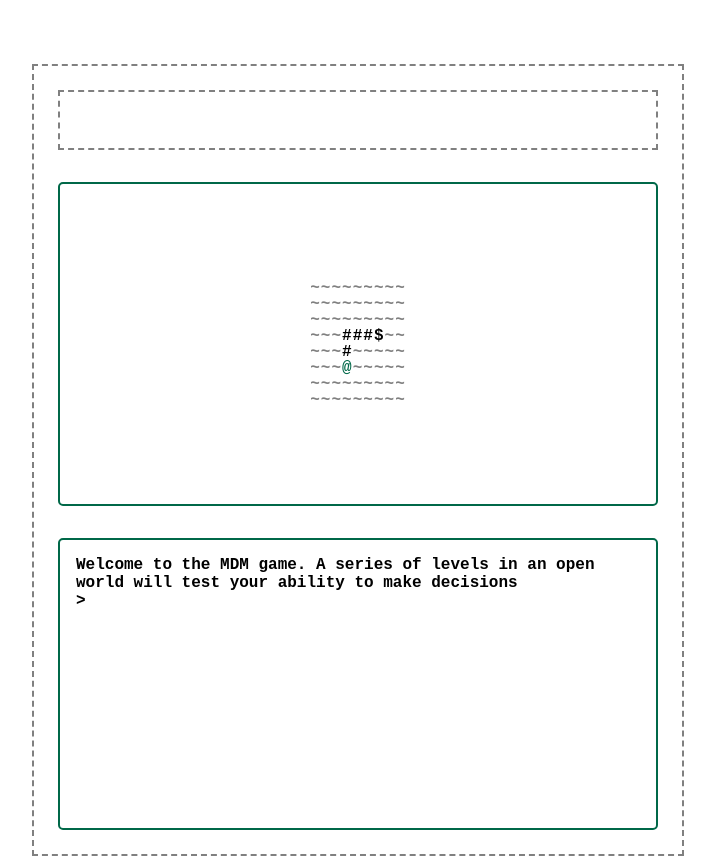
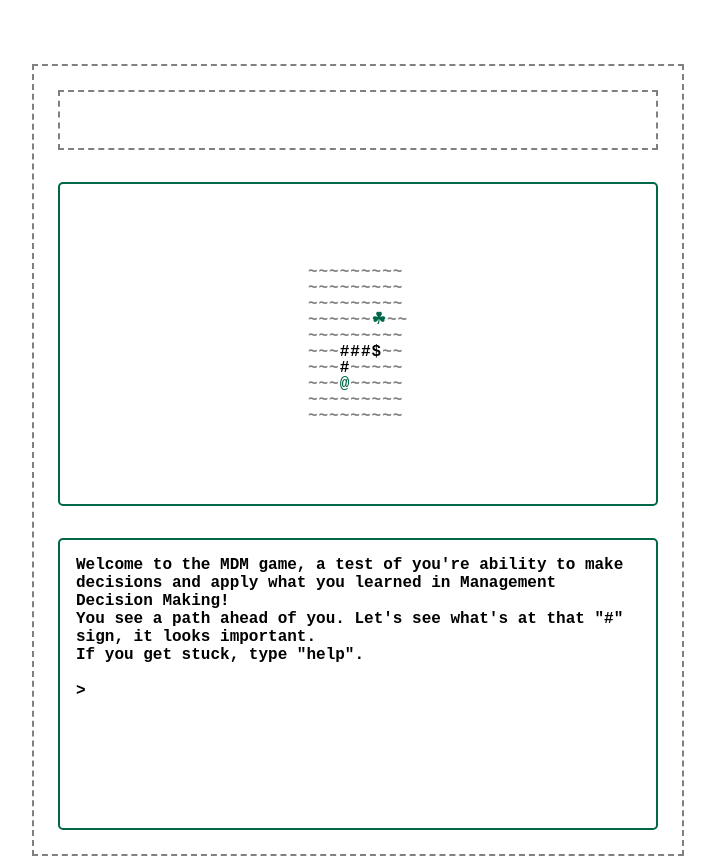
Before and after one commit to nicholasbern/making-business-decisions-game, a React (Create React App) app: page / in a window 1280 px wide. Shown: the whole page, without its empty margins (282-997 px from the left). Built offline with nearby package versions, Linux system fonts and the light colour scheme.

Commit message:
Get to working state

```diff
--- a/src/app/constants.tsx
+++ b/src/app/constants.tsx
@@ -22,6 +22,7 @@ const invisibleTile = {type: 'invisible', ascii: '~', color: 'white'} // TODO: u
 const emptyTile: Tile = {type: 'empty', ascii: '~', color: 'grey'}
 const roadTile: RoadTile = {type: 'road', ascii: '#', color: 'black', available: false}
 const challengeTile: ChallengeTile = {type: 'challenge', ascii: '$', color: 'black', challenge: 0}
+const endTile: Tile = {type: 'challenge', ascii: '\u2618', color: '#006848'}
 const heroTile: Tile = {type: 'hero', ascii: '@', color: '#006848'}
 
 export interface PositionTile {
@@ -31,12 +32,13 @@ export interface PositionTile {
 
 // TODO: move this around
 const mapLevel1: PositionTile[] = [
-    {position: [0, 0], tile: roadTile},
+    {position: [0, 0], tile: {...roadTile, ascii: "I"}},
     {position: [-1, 0], tile: roadTile},
     {position: [-2, 0], tile: roadTile},
     {position: [-2, 1], tile: roadTile},
     {position: [-2, 2], tile: roadTile},
     {position: [-2, 3], tile: challengeTile},
+    {position: [-4, 3], tile: endTile},
 ];
 
 const mapLevel2: PositionTile[] = [
@@ -68,21 +70,60 @@ const mapLevel4: PositionTile[] = [
 const mapLevel5: PositionTile[] = [
     {position: [3, 6], tile: roadTile},
     {position: [2, 6], tile: roadTile},
-    {position: [1, 6], tile: roadTile},
-    {position: [1, 7], tile: roadTile},
-    {position: [1, 8], tile: roadTile},
-    {position: [1, 9], tile: challengeTile},
+    {position: [2, 5], tile: roadTile},
+    {position: [2, 4], tile: roadTile},
+    {position: [2, 3], tile: challengeTile},
 ];
 
-// TODO: fix this
 const mapLevel6: PositionTile[] = [
-    {position: [0, 9], tile: challengeTile},
+    {position: [2, 2], tile: roadTile},
+    {position: [2, 1], tile: roadTile},
+    {position: [2, 0], tile: roadTile},
+    {position: [2, -1], tile: roadTile},
+    {position: [3, -1], tile: roadTile},
+    {position: [4, -1], tile: roadTile},
+    {position: [5, -1], tile: challengeTile},
 ];
 
+const mapLevel7: PositionTile[] = [
+    {position: [5, -2], tile: roadTile},
+    {position: [5, -3], tile: roadTile},
+    {position: [5, -4], tile: roadTile},
+    {position: [4, -4], tile: roadTile},
+    {position: [3, -4], tile: roadTile},
+    {position: [2, -4], tile: roadTile},
+    {position: [1, -4], tile: challengeTile},
+];
 
+const mapLevel8: PositionTile[] = [
+    {position: [0, -4], tile: roadTile},
+    {position: [-1, -4], tile: roadTile},
+    {position: [-2, -4], tile: roadTile},
+    {position: [-3, -4], tile: roadTile},
+    {position: [-4, -4], tile: roadTile},
+    {position: [-4, -3], tile: roadTile},
+    {position: [-4, -2], tile: challengeTile}
+]
+
+const mapLevel9: PositionTile[] = [
+    {position: [-4, -1], tile: roadTile},
+    {position: [-4, 0], tile: roadTile},
+    {position: [-4, 1], tile: roadTile},
+    {position: [-4, 2], tile: roadTile}
+];
 
 // TODO: figure out a better way to do this
-const maps = [mapLevel1, mapLevel2, mapLevel3, mapLevel4, mapLevel5, ];
+const maps = [
+    mapLevel1,
+    mapLevel2,
+    mapLevel3,
+    mapLevel4,
+    mapLevel5,
+    mapLevel6,
+    mapLevel7,
+    mapLevel8,
+    mapLevel9
+];
 
 const MapVision = 3;
 
@@ -108,6 +149,10 @@ const commands: {[key in EchoCommand]: JSX.Element} = {
 
 const TerminalPrompt = '>';
 
-const IntroMessage = ["Welcome to the MDM game. A series of levels in an open world will test your ability to make decisions"];
+const IntroMessage = [
+    "Welcome to the MDM game, a test of you're ability to make decisions and apply what you learned in Management Decision Making!",
+    "You see a path ahead of you. Let's see what's at that \"#\" sign, it looks important.",
+    "If you get stuck, type \"help\". \n "
+];
 
 export {emptyTile, roadTile, challengeTile, heroTile, TerminalPrompt, maps, MapVision, IntroMessage}
--- a/src/app/levels.ts
+++ b/src/app/levels.ts
@@ -11,6 +11,36 @@ export interface LevelState {
 
 const errorLevelFunction = (input: string) => {
     return {completed: false, output: "ERROR, this shouldn't be showing up!!!"};
+}
+
+const styleLevelFunction0 = (input: string) => {
+    styleLevelState.activeFunction = styleLevelFunction1; // TODO: this seems bad
+    return {
+        completed: false,
+        output:
+"You've made it to the first decision point! \n\
+Before we start making actual decisions, it's important to understand how you make decisions. \
+What are three adjectives that describe how you naturally approach decisions? \n\
+Valid inputs include: 3 adjectives separated by commas."
+    }
+}
+
+const styleLevelFunction1 = (input: string) => {
+    styleLevelState.activeFunction = errorLevelFunction; // TODO: this seems bad
+    return {
+        completed: true,
+        output:
+"Got it! You are naturally " + input + " when you make decisions. \n\
+No wrong answers here. It's important to understand how you approach decisions so that you can \
+mitigate your biases. Emotions unavoidably inform what we choose and we need to be mindful lest they \
+overwhelm us. \n\
+You'll need to keep your impulses in mind for the next decisions! \n\
+Great job! \n\ "
+    }
+}
+
+const styleLevelState: LevelState = {
+    activeFunction: styleLevelFunction0
 }
 
 const probabilityLevelFunction0 = (input: string) => {
@@ -31,9 +61,9 @@ const probabilityLevelFunction1 = (input: string) => {
         completed: false,
         output:
 "You can: \n\
-  1. put in a 0.25 Euro for a stick of gum \n\
-  2. guess the machine is cheaper than usual \n\
-  3. guess the machine is more expensive than usual \n\
+  1. Put in a 0.25 Euro for a stick of gum \n\
+  2. Guess the machine is cheaper than usual \n\
+  3. Guess the machine is more expensive than usual \n\
 Valid inputs include: \"1\", \"2\", and \"3\""
     };
 }
@@ -54,7 +84,10 @@ const probabilityLevelFunction2 = (input: string) => {
         return {completed: false, output: "Oops! Do you need to buy more gum to figure out the answer? Try again!"};
     } else if (input === "3") {
         probabilityLevelState.activeFunction = errorLevelFunction; // TODO: this seems bad
-        return {completed: true, output: "That's correct, the machine only work 5% of the time, so that's some expensive gum. Great job!"};
+        return {completed: true, output:
+"That's correct, the machine only works 5% of the time, so that's some expensive gum. \n\
+Great job! \n "
+        };
     }
     return {completed: false, output: "Valid inputs include: \"1\", \"2\", and \"3\""};
 }
@@ -68,8 +101,8 @@ const jobOffersLevelFunction0 = (input: string) => {
     return {
         completed: false,
         output:
-"Congrats on your job offers! Don't get cocky! \
-Now it's time to choose and you reach out to some alums to get their perspective. \n\
+"Your gum-interrupted interviews went great and now you have some offers! But don't get cocky! \
+Now it's time to choose between them so you reach out to some alums to get their perspective. \n\
 To best evaluate your offers, which INSEAD alums should you talk to? \n\
 Press any key to continue..."
     }
@@ -94,8 +127,8 @@ const jobOffersLevelFunction2 = (input: string) => {
         return {
             completed: true,
             output:
-"That's a great choice and will help you eliminate selection bias by getting a ballanced overview. \n\
-Great job!"
+"That's a great choice and will help you eliminate selection bias by getting a balanced overview. \n\
+Great job! \n "
         };
     } else if (input === "1" || input === "2") {
         return {
@@ -113,14 +146,64 @@ const jobOffersLevelState: LevelState = {
     activeFunction: jobOffersLevelFunction0
 }
 
+const careerStartLevelFunction0 = (input: string) => {
+    careerStartLevelState.activeFunction = careerStartLevelFunction1; // TODO: this seems bad
+    return {
+        completed: false,
+        output:
+"One offer is from your dream firm. However, you've gotten kicked down to a junior level, \
+whereas your other offers were for more senior positions. HR assured you a stellar promotion path \
+so you won't be junior very long. What would you do in order to make a decision? \n\
+Press any key to continue: "
+    }
+}
+
+const careerStartLevelFunction1 = (input: string) => {
+    careerStartLevelState.activeFunction = careerStartLevelFunction2; // TODO: this seems bad
+    return {
+        completed: false,
+        output:
+"You can: \n\
+  1. Follow your dream. You came this far, one small obsticle shouldn't disuade you from the career path you envisioned \n\
+  2. Look at people with your experience who started around the same time and evaluate their growth. \n\
+Valid inputs include: \"1\" and \"2\"."
+    }
+}
+
+const careerStartLevelFunction2 = (input: string) => {
+    if (input === "2") {
+        careerStartLevelState.activeFunction = errorLevelFunction; // TODO: this seems bad
+        return {
+            completed: true,
+            output:
+"Good decision! You might think you're special, but you still need as much information as possible. \
+While it might make sense and be tempting to follow your dream, it is good to take a step back \
+and critically evaluate your options. \n\
+Great job! \n "
+        };
+    } else if (input === "1") {
+        return {
+            completed: false,
+            output:
+"It seems like you might be falling for confirmation bias. Do you have enough information to make that call? \n\
+Try again!"
+        };
+    }
+    return {completed: false, output: "Valid inputs include: \"1\" and \"2\"."};
+}
+
+const careerStartLevelState: LevelState = {
+    activeFunction: careerStartLevelFunction0
+}
+
 const workProjectLevelFunction0 = (input: string) => {
     workProjectLevelState.activeFunction = workProjectLevelFunction1; // TODO: this seems bad
     return {
         completed: false,
         output:
-"You receive an email from your director about bidding on a project in New York. \
-The project is complex and will most likely require people who have done similar projects before. \
-However, you never learned those techniques in your professional life. \n\
+"You've started your job and you receive an email from your director about a project in New York. \
+The work would be complex and likely require people who have done similar projects before. \
+You need experience, but this looks daunting. \n\
 Press any key to continue..."
     };
 }
@@ -130,10 +213,10 @@ const workProjectLevelFunction1 = (input: string) => {
     return {
         completed: false,
         output:
-"Do you think your technical skills would allow you to take on this project? \n\
+"Do you think your technical skills will allow you to take on this project? \n\
 You can tell your director: \n\
-  1. \"Yes\". You're sure you can understand these techniques on the spot. Also, your boss wants your team to look good this year, so you can help our team achieve the goal. \n\
-  2. \"I'm not sure\". You think you need to reevaluate a bit. Maybe you will ask someone who has done similar projects before. \n\
+  1. \"Yes\". You're sure you can get up to speed. Also, your boss has been pressuring your team to perform, so you need this one. \n\
+  2. \"I'm not sure\". You need to reevaluate a bit. Maybe you can ask someone who has done similar projects before. \n\
 Valid inputs include: \"1\" and \"2\"."
     };
 }
@@ -145,17 +228,16 @@ const workProjectLevelFunction2 = (input: string) => {
             completed: true,
             output:
 "Smart choice! You know that you don’t have enough skill, and allow yourself to accept the reality. \
-You may want to check with your team and boss to see whether they have equip with enough skills to complete the project. \n\
-Great job!"
+You may want to check with your team and boss to see whether they can support you to complete the project. \n\
+Great job! \n "
         };
     } else if (input === "1") {
         return {
             completed: false,
             output:
-"You are overconfident about your ability to make this judgment. \
-The organizational pressures give you motivation and courage. \
-You are likely to fail because the project requires people who have done similar projects. \
-You are possible at the \“2nd stage\” of the Dunning-Kruger effect. Your confidence does not imply your competency. \n\
+"You might be overconfident about your ability to make this judgment. \
+What advice would you give a friend? \
+It's possible you've fallen for the \“2nd stage\” of the Dunning-Kruger effect. \n\
 Try again!"
         };
     }
@@ -202,7 +284,7 @@ const diversityLevelFunction2 = (input: string) => {
             output:
 "Even though you don't have all the context, your background adds necessary counterpoint to the discussion. \
 Likewise, companies with diverse workplaces more successfully problem-solve, so 40% shouldn't be your ending point. \n\
-Great job!"
+Great job! \n "
         };
     } else if (input === "1") {
         return {
@@ -221,8 +303,44 @@ const diversitytLevelState: LevelState = {
     activeFunction: diversityLevelFunction0
 }
 
+const expertLevelFunction0 = (input: string) => {
+    expertLevelState.activeFunction = expertLevelFunction1; // TODO: this seems bad
+    return {
+        completed: false,
+        output:
+"What is the capital of Burkina Faso. That's it. That's the question. A client asked your team just to test you. \n\
+I know you don't know the answer. But someone on your team (i.e. in this room) does. \
+You need to figure out who quickly and drown out the fake experts before the client get's annoyed. \n\
+Ask around and NO CHEATING! \n\
+Valid inputs include: \"Ouagadougou\", \"Abuja\", and \"Conakry\"."
+    }
+}
+
+const expertLevelFunction1 = (input: string) => {
+    if (input === "ouagadougou") {
+        expertLevelState.activeFunction = errorLevelFunction; // TODO: this seems bad
+        return {
+            completed: true,
+            output:
+"Nice! You found the expect and drowned out the fakers. \n\
+Great job! \n "
+        }
+    } else {
+        return {
+            completed: false,
+            output:
+"Ouch, not only are client and the Burkinabè people upset, but it sounds like you fell for a fake expert. \n\
+Try again!"
+        }
+    }
+}
+
+const expertLevelState: LevelState = {
+    activeFunction: expertLevelFunction0
+}
+
 const commitmentLevelFunction0 = (input: string) => {
-    jobOffersLevelState.activeFunction = commitmentLevelFunction1; // TODO: this seems bad
+    commitmentLevelState.activeFunction = commitmentLevelFunction1; // TODO: this seems bad
     return {
         completed: false,
         output:
@@ -252,7 +370,7 @@ const commitmentLevelFunction2 = (input: string) => {
             completed: true,
             output:
 "This option avoids irrationally escalating your commitment and skips the tripwire your company put in place. \n\
-Great job!"
+Great job! \n\ "
         };
     } else if (input === "1") {
         return {
@@ -273,7 +391,8 @@ const endLevelFunction0 = (input: string) => {
     return {
         completed: false,
         output:
-"Congrats! Maybe you're ready to get out there and make some real decision!\n\
+"Congrats! You've made it to the end, which is... somewhere because Nicholas wanted to generate the map randomly so it could be anwhere. \n\
+You're ready to get out there and make some real decision! \n\
 Who knows, you might even make the right ones ;)"
     }
 }
@@ -283,10 +402,13 @@ const endLevelState: LevelState = {
 }
 
 const levels = [
+    styleLevelState,
     probabilityLevelState,
     jobOffersLevelState,
+    careerStartLevelState,
     workProjectLevelState,
     diversitytLevelState,
+    expertLevelState,
     commitmentLevelState,
     endLevelState
 ];
--- a/src/app/store.tsx
+++ b/src/app/store.tsx
@@ -18,6 +18,7 @@ const initialGameState: GameState = {
     levelState: levels[0], // TODO: figure out way to complete the game
     playingLevel: false,
     map: maps[0],
+    // map: maps.reduce((accumulator, value) => accumulator.concat(value), []), // TODO: test to show map
     output: IntroMessage
 };
 
@@ -60,7 +61,7 @@ const gameReducer = (state: GameState, action: GameActions): GameState => {
         case ActionType.EnterLevel:
             // TODO: play an opening bit of the game that just returns a string
             const {output} = state.levelState.activeFunction("");
-            return {...state, playingLevel: true, output: [...state.output, "Here's a new game, let's try it out.", output]};
+            return {...state, playingLevel: true, output: [...state.output, output]};
         case ActionType.LeaveLevel:
             return {...state, playingLevel: false, output: [...state.output, "Leaving the level. Go back to keep trying."]};
         case ActionType.ProcessInput:
@@ -73,16 +74,19 @@ const gameReducer = (state: GameState, action: GameActions): GameState => {
                     const level = state.level + 1;
                     const levelState = levels[level];
                     const playingLevel = false;
-                    const oldMap = state.map.map(tile =>
-                        ({
+                    const oldMap = state.map.map(tile => {
+                        if (tile.tile.ascii === "\u2618" || tile.tile.ascii === "I") {
+                            return tile;
+                        }
+                        return {
                             ...tile,
                             tile: {
                                 ...tile.tile,
                                 type: "road",
                                 ascii: tile.tile.type === "road" && tile.tile.ascii !== "^" ? "#" : "^"
                             }
-                        })
-                    )
+                        };
+                    })
                     const map = [...oldMap, ...maps[level]];
                     newState = {level, levelState, playingLevel, map}
                 }
```
